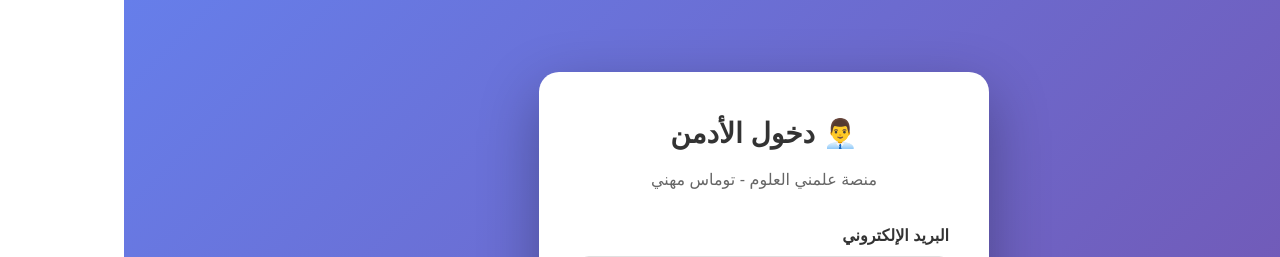
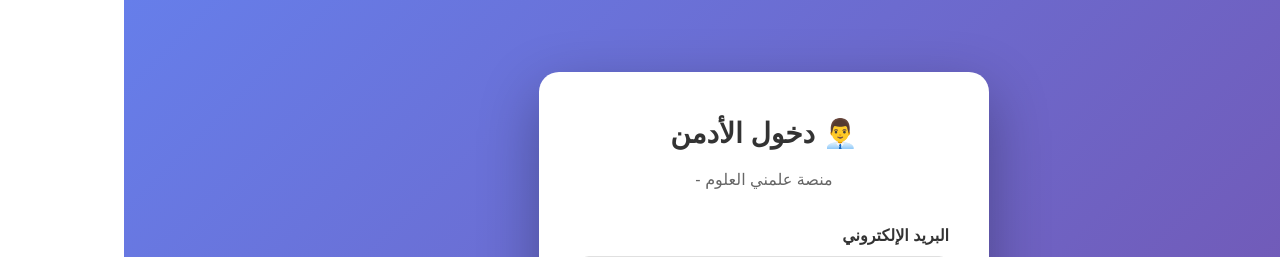
Before and after one commit to tomasmehany/almny-alaolom, a Next.js app: page /admin in a window 1280 px wide. Shown: the top 257 px of the page. Built offline with nearby package versions, Linux system fonts and the light colour scheme.

Commit message:
Update page.tsx

```diff
--- a/app/admin/page.tsx
+++ b/app/admin/page.tsx
@@ -60,7 +60,7 @@ export default function AdminPage() {
         <div style={styles.loginCard}>
           <div style={styles.loginHeader}>
             <h1 style={styles.loginTitle}>👨‍💼 دخول الأدمن</h1>
-            <p style={styles.loginSubtitle}>منصة علمني العلوم - توماس مهني</p>
+            <p style={styles.loginSubtitle}>منصة علمني العلوم -</p>
           </div>
 
           <form onSubmit={handleLogin} style={styles.loginForm}>
```
